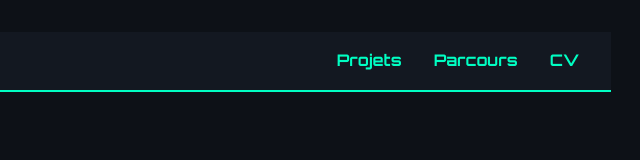
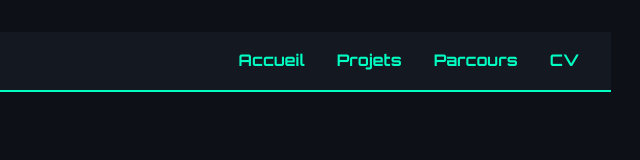
Before and after one commit to antooninho/portfolio, a plain HTML site: page index.html in a window 1280 px wide. Shown: the full height of the page, 637-1277 px from the left. Drawn offline with Linux system fonts and the light colour scheme.

Commit message:
portfolio

```diff
--- a/index.html
+++ b/index.html
@@ -8,7 +8,8 @@
 </head>
 <body>
     <header>
-        <li><a href="projet.html">Projets</a></li>
+        <li><a href="index.html">Accueil</a></li>
+        <li><a href="projets.html">Projets</a></li>
         <li><a href="parcours.html">Parcours</a></li>
         <li><a href="CV.html">CV</a></li>
     </header>
```
Also changed, not shown: projets.html (+2 -1 lines), index.css (line endings or trailing spaces).
